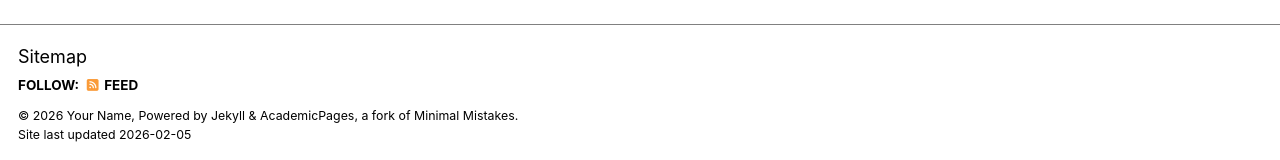
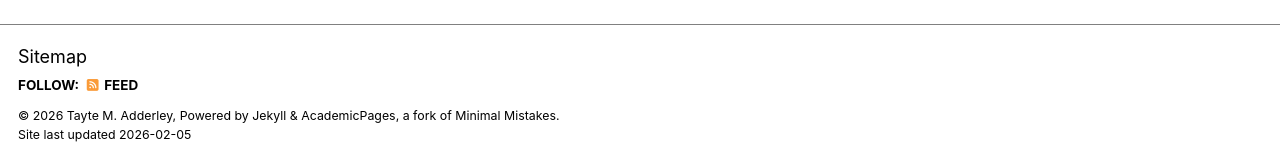
Before and after one commit to tayteadderley/tayteadderley.github.io, a Jekyll site: the page built from _pages/about.md, in a window 1280 px wide. Shown: the part 754-914 px from the top of the page. Built offline with Jekyll 4.4.1, drawn with Linux system fonts in a browser that asks for light colours; some web fonts are replaced; a script bundle is joined from its source files by our own code; library files that are not in the unit come from our copies.

Commit message:
Update _config.yml

```diff
--- a/_config.yml
+++ b/_config.yml
@@ -11,7 +11,7 @@ locale                   : "en-US"
 site_theme               : "contrast" # The available themes options are "default", "air", "sunrise", "mint", "dirt" and "contrast"
 title                    : ""
 title_separator          : "-"
-name                     : &name "Your Name"
+name                     : &name "Tayte M. Adderley"
 description              : &description "Tayte's academic portfolio"   # Update this with a general description of your site, this is the default if not overridden by a page
 url                      : https://tayteadderley.github.io  # The base hostname & protocol for your site e.g. "https://[your GitHub username].github.io",
                                                            # or if you already have some other page hosted on Github then use "https://[your GitHub username].github.io/[Your Repo Name]"
@@ -309,7 +309,7 @@ plugins:
   - jekyll-feed
   - jekyll-gist
   - jekyll-paginate
-  - jekyll-sitemap
+  # - jekyll-sitemap
   - jekyll-redirect-from
   - jemoji
 
@@ -318,7 +318,7 @@ whitelist:
   - jekyll-feed
   - jekyll-gist
   - jekyll-paginate
-  - jekyll-sitemap
+  # - jekyll-sitemap
   - jekyll-redirect-from
   - jemoji
 
```
